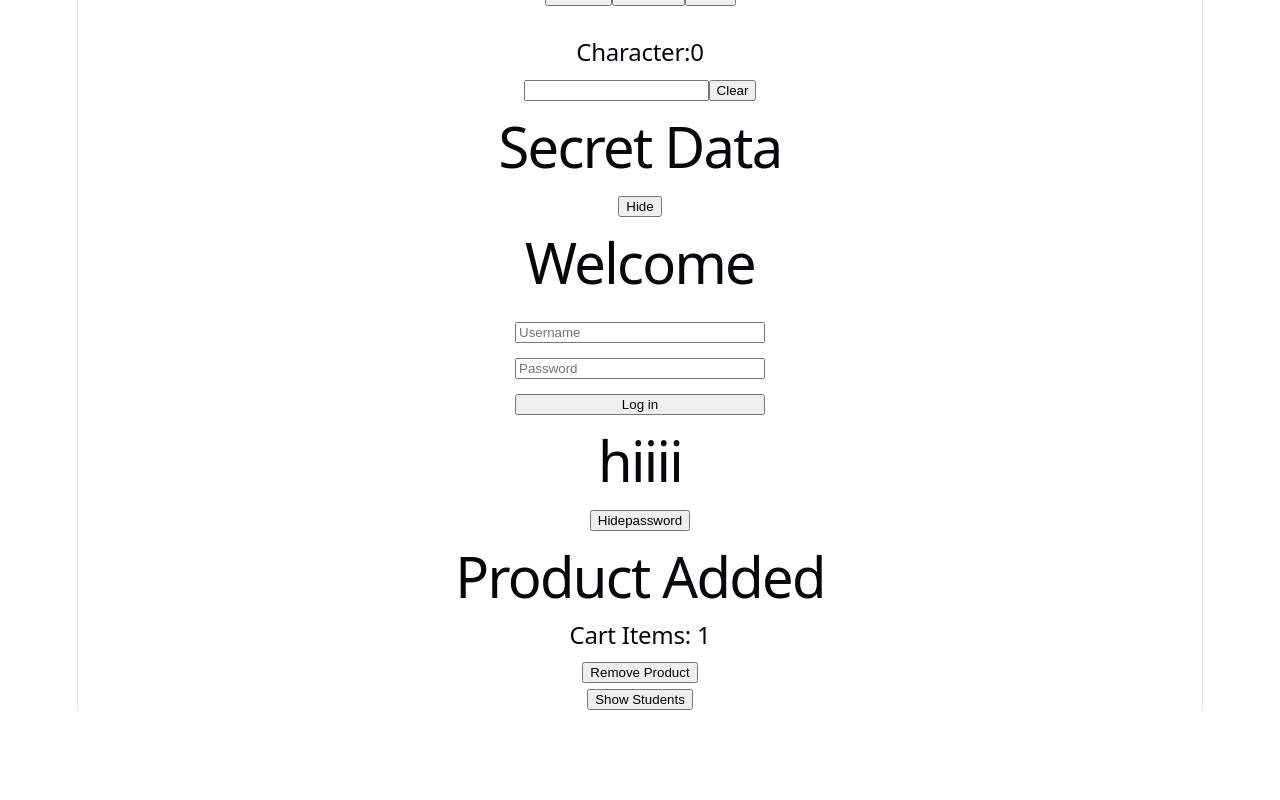
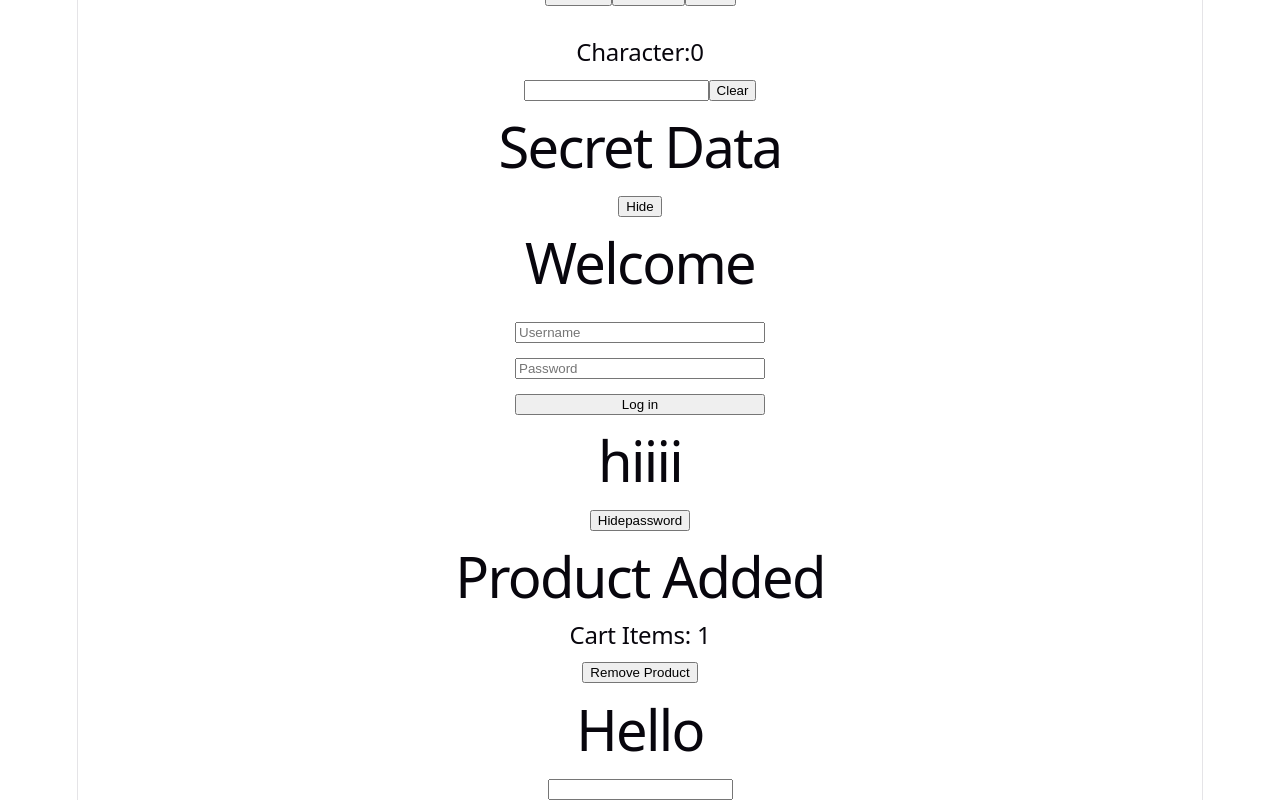
Before and after one commit to viveksingh002/Practicereact, a React (Vite) app: page / in a window 1280 px wide. Shown: the part 1265-2065 px from the top of the page. Before the commit the page ends 1975 px from the top, so only its background shows below. Built offline with nearby package versions, Linux system fonts and the light colour scheme.

Commit message:
Rendering list array

```diff
--- a/src/components/Array.jsx
+++ b/src/components/Array.jsx
@@ -74,31 +74,51 @@
 // }
 // export default Array;
 
-//Show/Hide Student List
+// //Show/Hide Student List
+// import { useState } from "react";
+// import Student from "../Student";
+// function Array(){
+// const[value,setValue]=useState(false)
+// const students = [
+//   "Vivek",
+//   "Rahul",
+//   "Aman"
+// ];
+// return(
+//     <div>
+//         <button onClick={()=>{setValue(!value)}}>
+//             {
+//                 value?"Hide Students":"Show Students"
+//             }
+//         </button>
+//         {
+//             students.map((student)=>(
+//                  value?  <h1>{student}</h1>: " "
+//             ))
+//         }
+//     </div>
+// )
+// }
+// export default Array;
+
+//Q4. Search Name
 import { useState } from "react";
-import Student from "../Student";
 function Array(){
-const[value,setValue]=useState(false)
-const students = [
-  "Vivek",
-  "Rahul",
-  "Aman"
+    const[search,setSearch]=useState("")
+
+
+const names=[
+ "Vivek",
+ "Rahul",
+ "Aman"
 ];
+const foundName = names.find((name) => name === search);
 return(
     <div>
-        <button onClick={()=>{setValue(!value)}}>
-            {
-                value?"Hide Students":"Show Students"
-            }
-        </button>
-        {
-            students.map((student)=>(
+<h1>Hello {foundName}</h1>
+        <input onChange={(e)=> setSearch(e.target.value)}
+        />
 
-                 value?  <h1>{student}</h1>: " "
-
-
-            ))
-        }
     </div>
 )
 }
```
